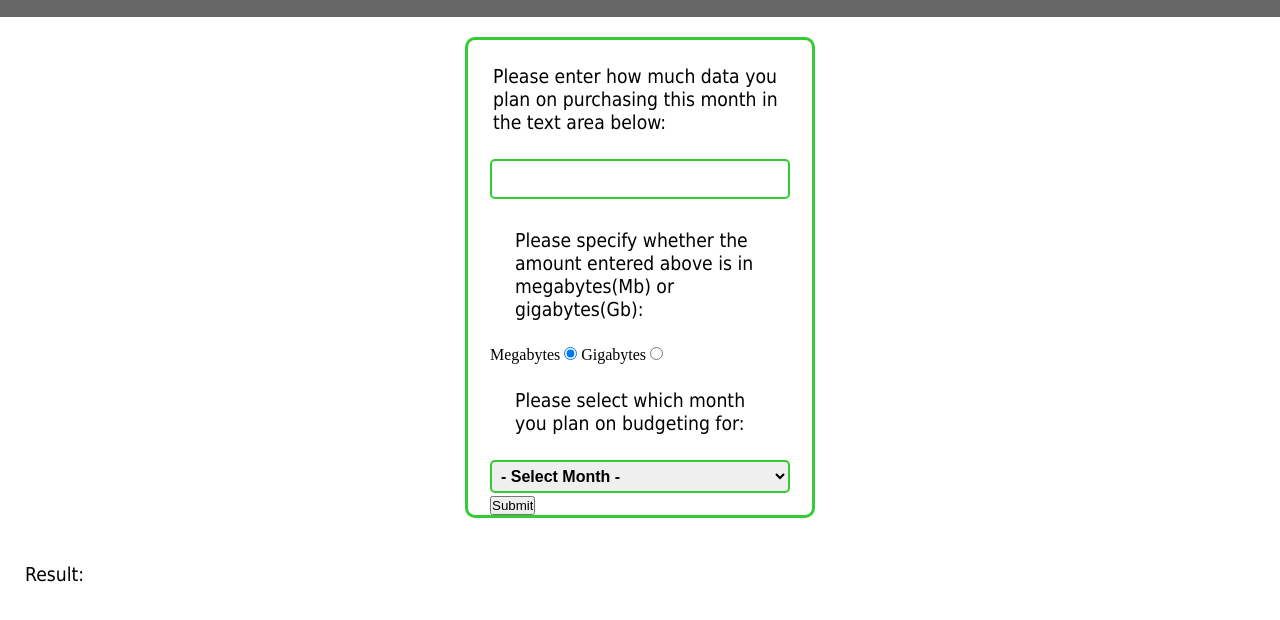
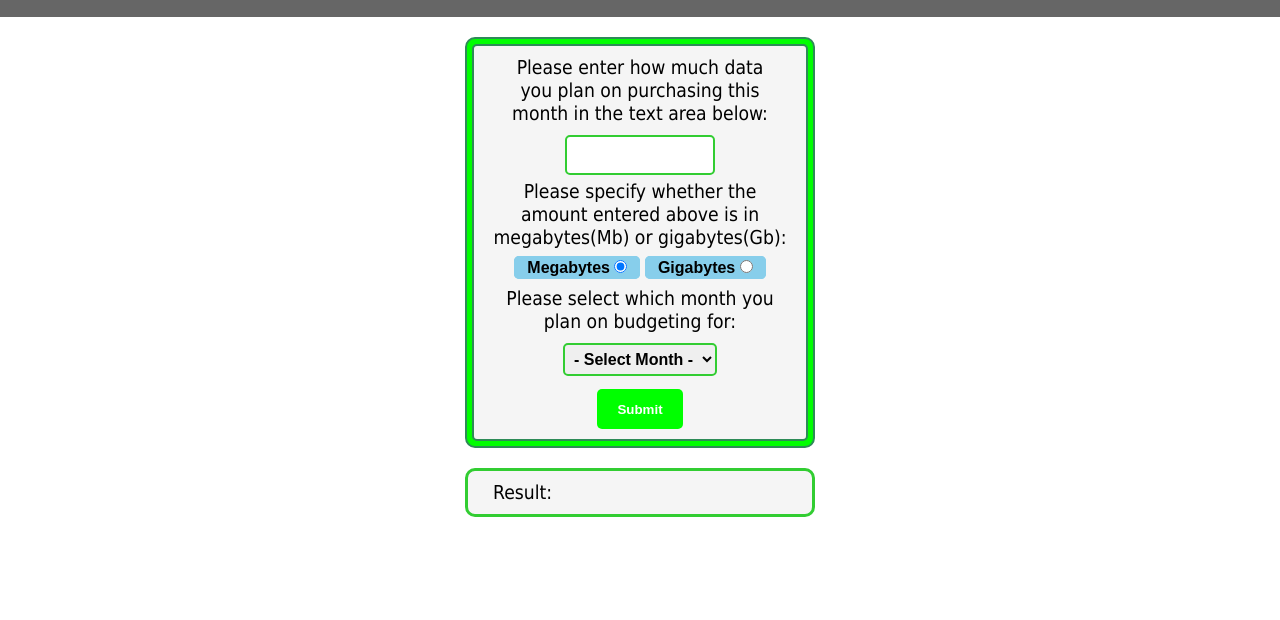
Before and after one commit to romrauq/mobile-data-budget-calculator, a plain HTML site: page index.html in a window 1280 px wide. Shown: the part 60-680 px from the top of the page. Drawn offline with Linux system fonts and the light colour scheme.

Commit message:
Made some modifications to the CSS Styles

```diff
--- a/resources/css/styles.css
+++ b/resources/css/styles.css
@@ -16,15 +16,27 @@
 	width: 350px;
 	height: auto;
 	margin: 20px auto;
-   border: 3px solid limegreen;
+	background-color: lime;
+	border: 2px solid seagreen;
 	border-radius: 10px;
+}
+
+.container-inner {
+	margin: 5px;
+	background: #f5f5f5;
+	border: 2px solid seagreen;
+	border-radius: 5px;
 }
 
 .text-container {
 	font-size: 1.2rem;
 	font-family: Tahoma, sans-serif;
-   padding: 25px;
+	padding: 10px 25px;
 	text-align: left;
+}
+
+.text {
+	text-align: center;
 }
 
 form {
@@ -34,31 +46,81 @@ form {
 
 input[type="number"] {
 	display: block;
-   width: 100%;
+	width: 50%;
 	height: 40px;
-   font-size: 1.2rem;
+	font-size: 1rem;
+	font-weight: bold;
 	padding: 5px;
-   margin-bottom: 5px;
+	margin: 0 auto 5px;
 	border: 2px solid limegreen;
 	border-radius: 5px;
 }
 
-input[type="button"] {
+form .text-container {
+	padding: 0;
+}
+
+.radio-buttons {
+	font-family: sans-serif;
+	font-weight: bold;
+	width: fit-content;
+	margin: 10px auto;
+}
+
+label {
+	padding: 0 10px;
+	background: skyblue;
+	border: 3px solid skyblue;
+	border-radius: 5px;
+}
+
+.dropdown-div {
+	width: fit-content;
+	margin: 10px auto;
+}
+
+input[type="select"] {
+	/* width: 100%;
+	font-size: 1.2rem;
+	padding: 5px;
+	margin-bottom: 3px;
+	border: 2px solid limegreen;
+	border-radius: 5px; */
+}
+
+.submit-btn {
 	display: block;
-   width: 100%;
+	width: fit-content;
 	height: 40px;
 	color: white;
 	font-family: sans-serif;
 	font-weight: bold;
-   margin-bottom: 20px;
-   background-color: limegreen;
+	padding: 10px 20px;
+	margin: 10px auto;
+	background-color: lime;
 	border: none;
 	border-radius: 5px;
 	cursor: pointer;
 }
 
-input[type="button"]:hover {
-   color: limegreen;
+.next-btn:hover {
+	color: lime;
 	background-color: white;
-   border: 2px solid limegreen;
+	border: 2px solid lime;
+	transition: 0.75s;
 }
+
+.next-btn:active {
+	color: red;
+	background-color: white;
+	border: 2px solid red;
+}
+
+.output-area {
+	width: 350px;
+	height: auto;
+	margin: 20px auto;
+	background: #f5f5f5;
+	border: 3px solid limegreen;
+	border-radius: 10px;
+}
```
Lines whose indentation alone changed are shown as unchanged.
